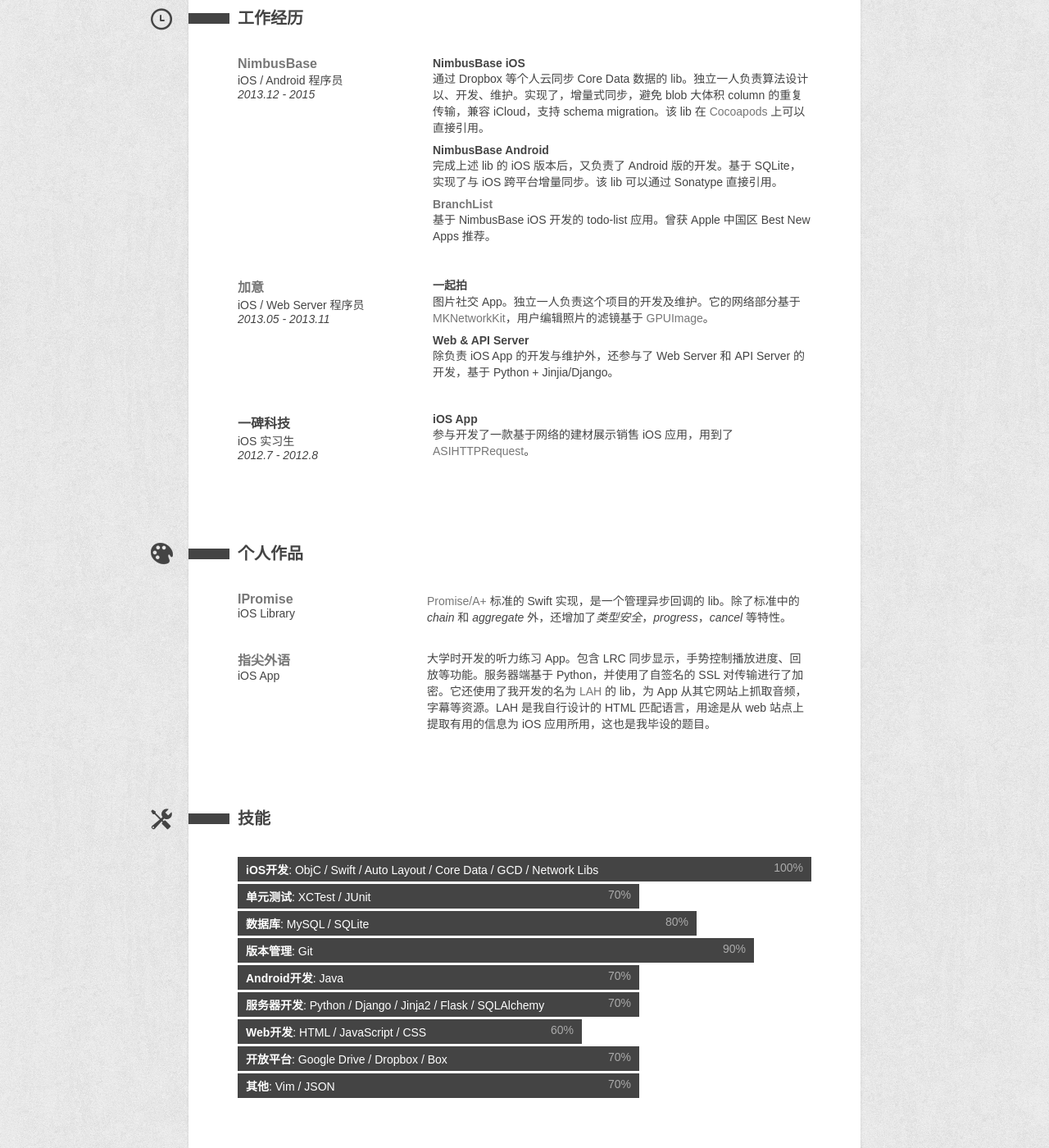
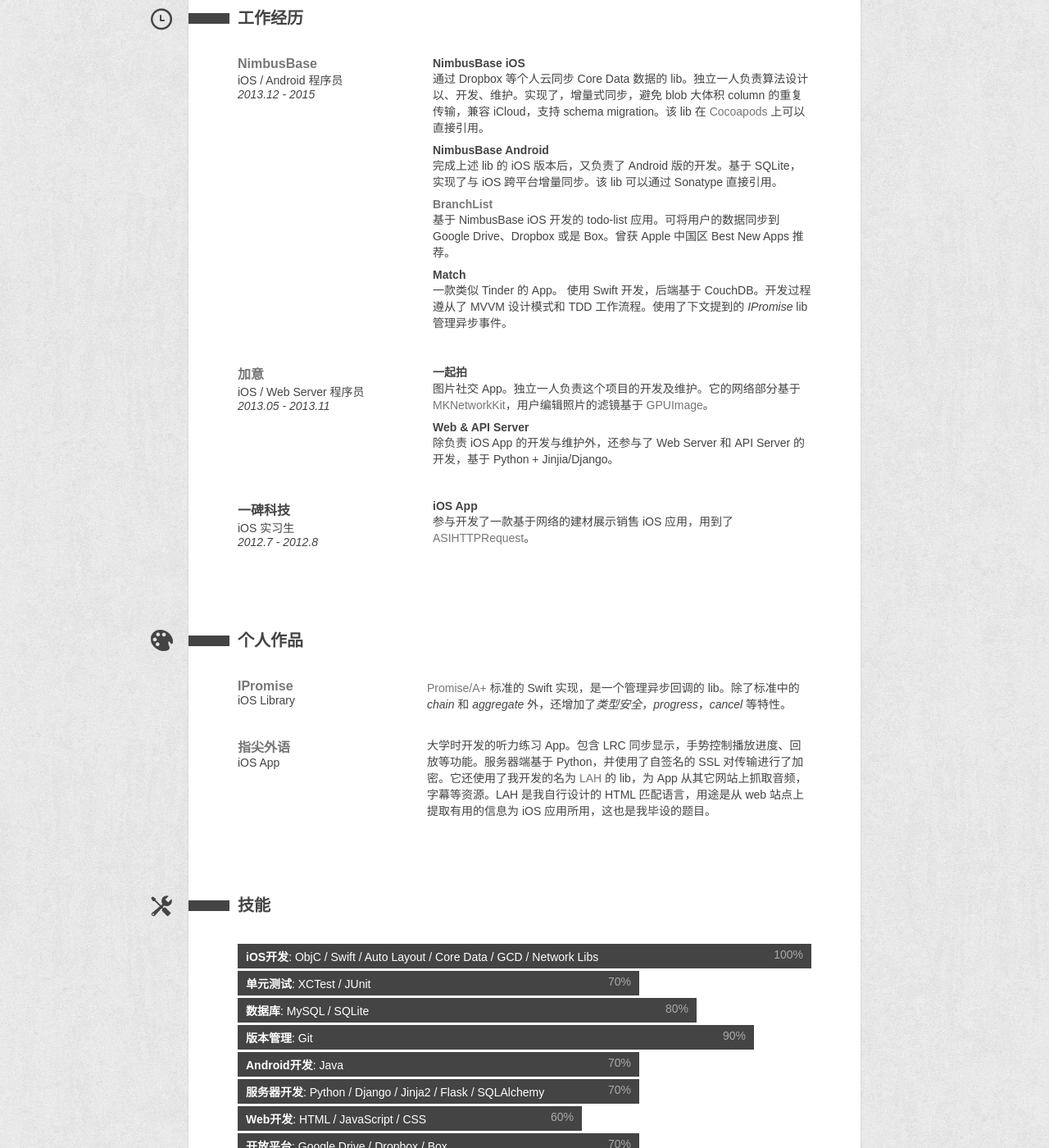
Before and after one commit to coppercash/coppercash.github.io, a Jekyll site: the page built from articles/resume/resume_cn.md, in a window 1280 px wide and 1400 px high, scrolled down 274 px. Shown: the whole window at 82% size. Built offline with Jekyll 4.4.1, drawn with Linux system fonts in a browser that asks for light colours; some of the changed text lies outside the part shown.

Commit message:
Add Match

```diff
--- a/articles/resume/resume_cn.md
+++ b/articles/resume/resume_cn.md
@@ -18,7 +18,9 @@ layout: resume
   + #### NimbusBase Android
     完成上述 lib 的 iOS 版本后，又负责了 Android 版的开发。基于 SQLite，实现了与 iOS 跨平台增量同步。该 lib 可以通过 Sonatype 直接引用。
   + #### [BranchList](https://itunes.apple.com/cn/app/branchlist/id885672869)
-    基于 NimbusBase iOS 开发的 todo-list 应用。曾获 Apple 中国区 Best New Apps 推荐。
+    基于 NimbusBase iOS 开发的 todo-list 应用。可将用户的数据同步到 Google Drive、Dropbox 或是 Box。曾获 Apple 中国区 Best New Apps 推荐。
+  + #### Match
+    一款类似 Tinder 的 App。 使用 Swift 开发，后端基于 CouchDB。开发过程遵从了 MVVM 设计模式和 TDD 工作流程。使用了下文提到的 *IPromise* lib 管理异步事件。
 
 + ### [加意](http://www.jiae.com) *iOS / Web Server 程序员* <time>2013.05 - 2013.11</time>
   + #### 一起拍
```
Also changed, not shown: other parts of articles/resume/resume_cn.md (+1 -1 lines), articles/resume/resume_en.md (+4 -2 lines).
